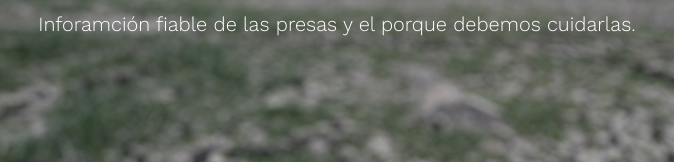
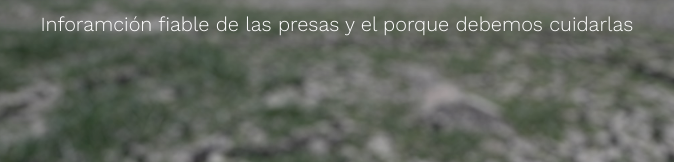
Before and after one commit to JosueRug/WaterGraph, a plain HTML site: page index.html in a window 1280 px wide. Shown: the part 340-502 px from the top of the page, 303-977 px from the left. Drawn offline with nearby package versions, Linux system fonts and the light colour scheme; files whose address does not match are found by name.

Commit message:
cambio prueba

```diff
--- a/index.html
+++ b/index.html
@@ -53,7 +53,7 @@
 					<div class="col-md-8 col-md-offset-2 col-sm-12 col-sm-offset-0 col-xs-12 col-xs-offset-0 text-center fh5co-table">
 						<div class="fh5co-intro fh5co-table-cell">
 							<h1 class="text-center">WaterGraph</h1>
-							<p>Inforamción fiable de las presas y el porque debemos cuidarlas.</p>
+							<p>Inforamción fiable de las presas y el porque debemos cuidarlas</p>
 						</div>
 					</div>
 				</div>
```
